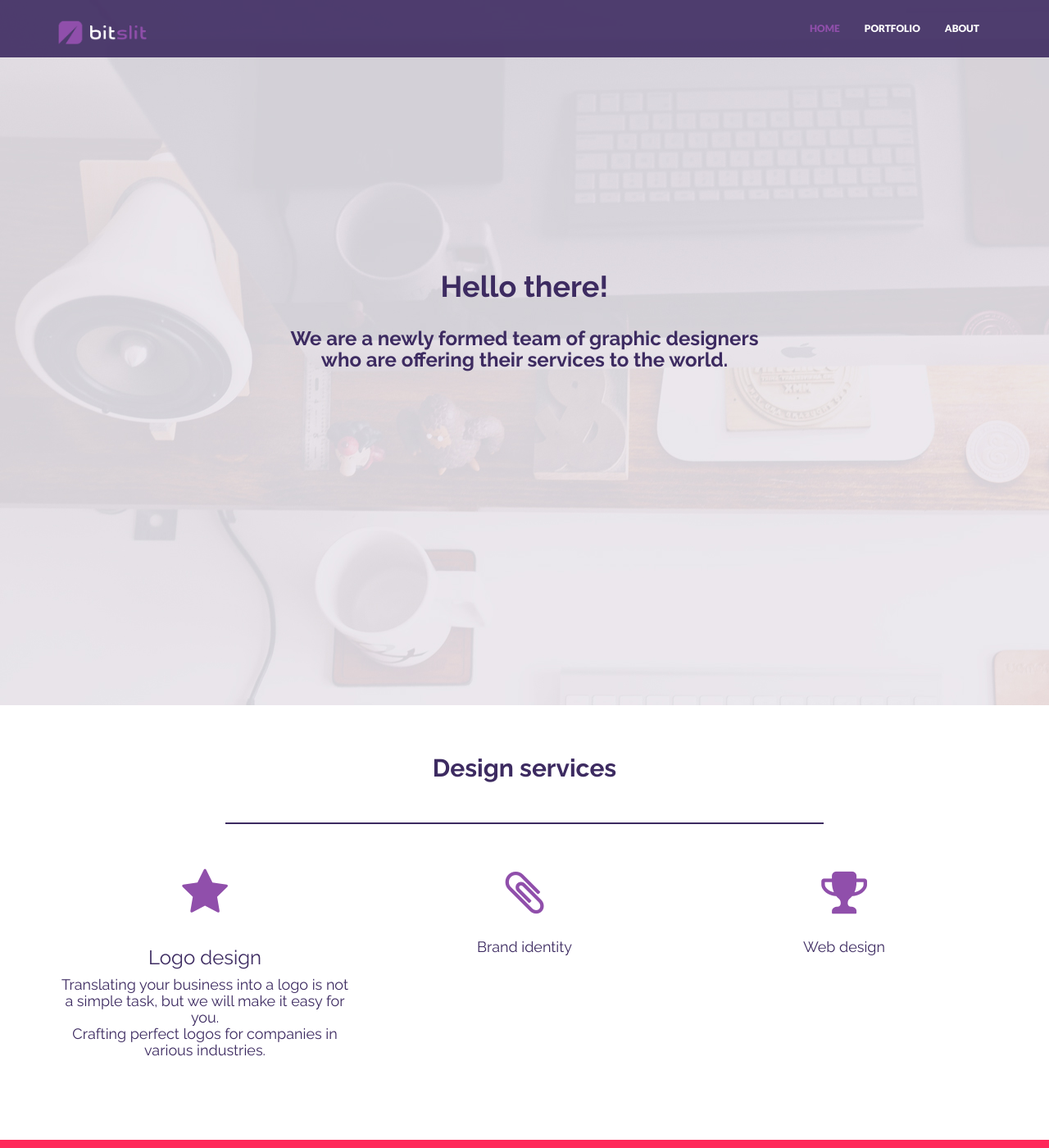
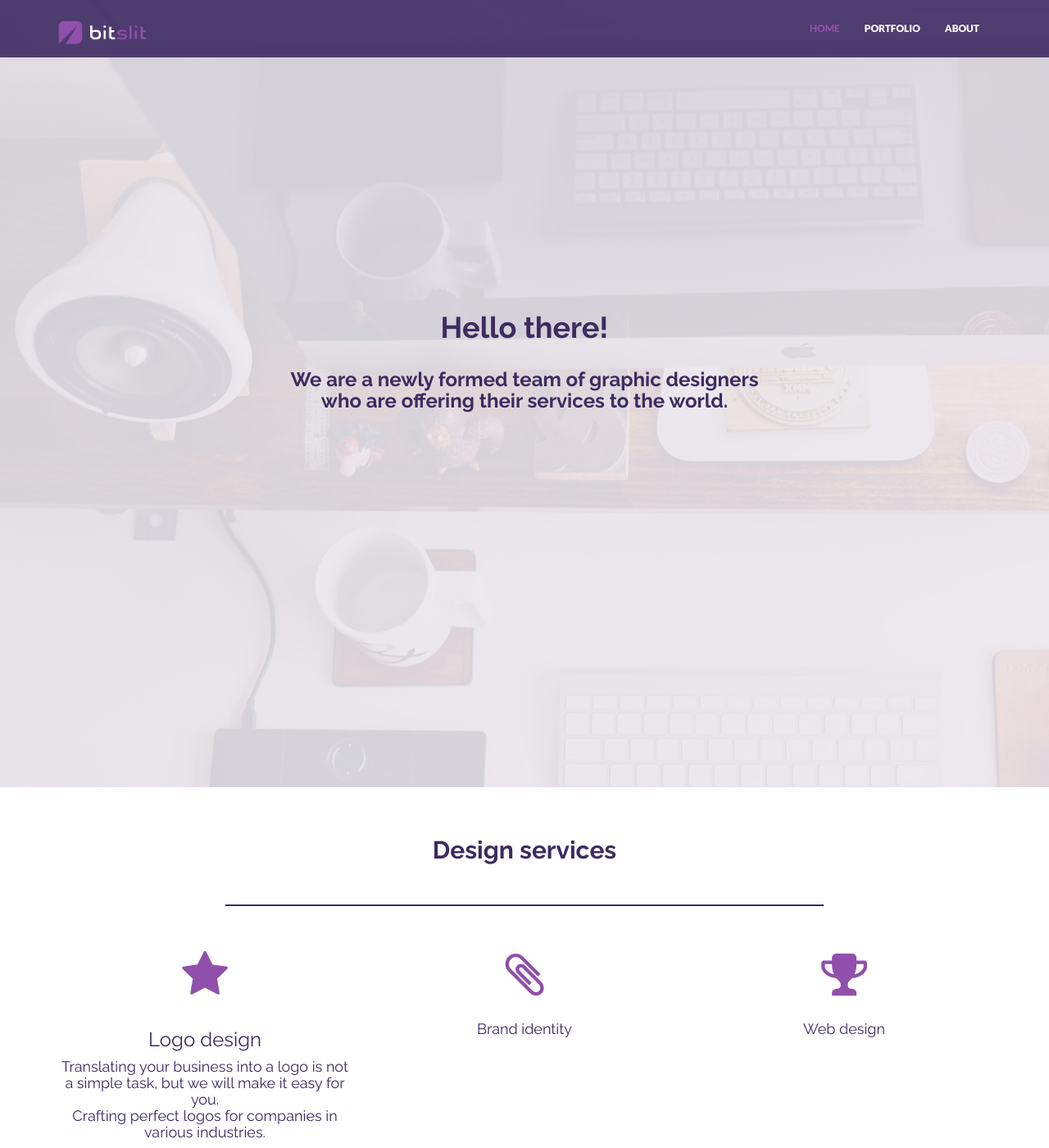
Before and after one commit to bitslit/portfolio, a Jekyll site: the page built from index.html, in a window 1280 px wide and 1400 px high. Shown: the whole window at 82% size. Built offline with Jekyll 4.4.1, drawn with Linux system fonts in a browser that asks for light colours; nearby versions of some CDN libraries.

Commit message:
Update style.css

```diff
--- a/_includes/css/style.css
+++ b/_includes/css/style.css
@@ -225,8 +225,8 @@ a:focus {
 	background-attachment: fixed;
 	background size: cover;
 	background-repeat: no-repeat;
-	padding-top: 310px;
-	padding-bottom: 350px;
+	padding-top: 360px;
+	padding-bottom: 400px;
 	text-align: center;
 }
 
```
